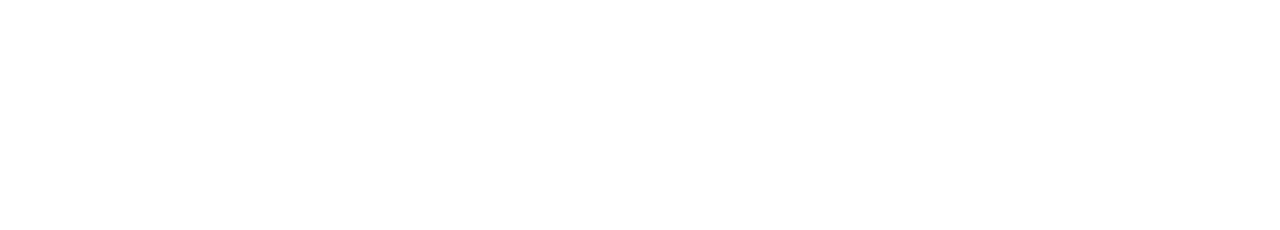
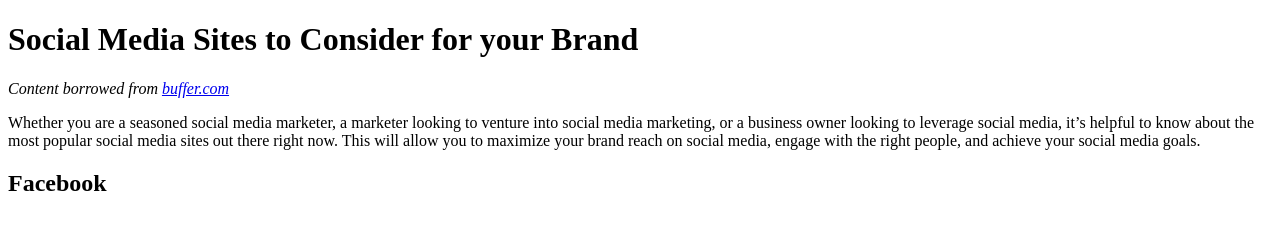
Before and after one commit to kstevenson19/comp1017-A08-winter-2025-examples, a plain HTML site: page 03-demo-image-links-starting-files/framework/index.html in a window 1280 px wide. Drawn offline with Linux system fonts and the light colour scheme.

Commit message:
day 3 progress

```diff
--- a/03-demo-image-links-starting-files/framework/index.html
+++ b/03-demo-image-links-starting-files/framework/index.html
@@ -6,6 +6,26 @@
     <title>Document</title>
 </head>
 <body>
+    <h1>Social Media Sites to Consider for your Brand</h1>
+
+    <!-- Cite is a tag give reference -->
+    <cite>
+        Content borrowed from
+        <a href="https://buffer.com/library/social-media-sites/">
+            buffer.com
+        </a>
+    </cite>
+
+    <p>
+        Whether you are a seasoned social media marketer, a marketer looking to venture into social media marketing, or a business owner looking to leverage social media, it’s helpful to know about the most popular social media sites out there right now. This will allow you to maximize your brand reach on social media, engage with the right people, and achieve your social media goals.
+    </p>
+
+    <h2>Facebook</h2>
+    <!-- Make the image link -->
+    <a href="https://www.facebook.com/" target="_blank">
+
+    </a>
+
 
 </body>
 </html>
```
Also changed, not shown: 03-demo-image-links-starting-files/framework/img/facebook.jpg (renamed from 03-demo-image-links-starting-files/framework/img/image1.jpg).
